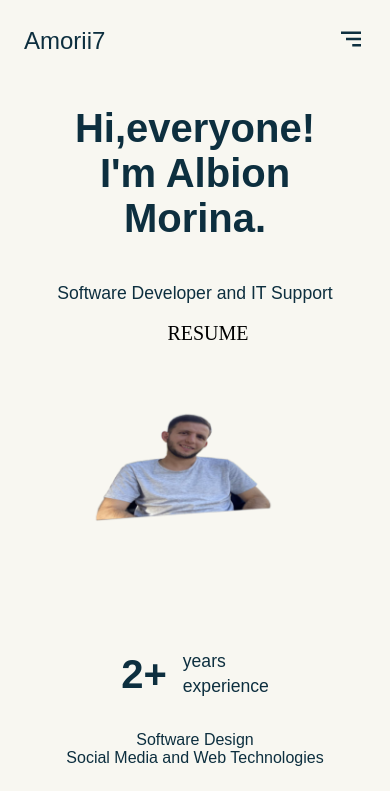
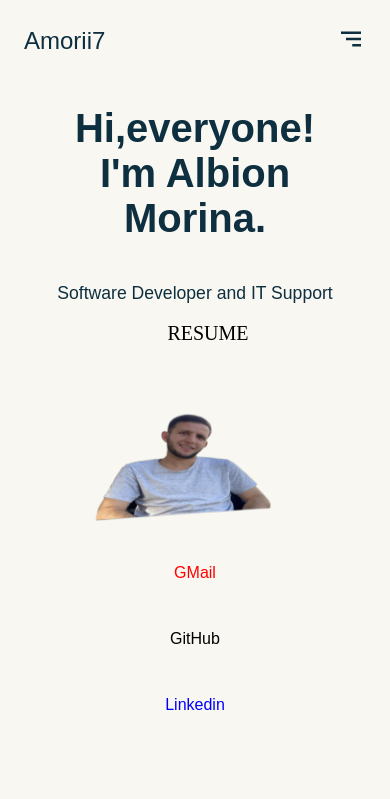
Before and after one commit to Albion007/personal_portfolio, a React (Vite) app: page / in a window 390 px wide. Shown: the top 799 px of the page. Built offline with nearby package versions, Linux system fonts and the light colour scheme; a web font is replaced by a local one.

Commit message:
changed gmail, linkedin and github icon to show on the phone

```diff
--- a/src/components/Hero/Hero.jsx
+++ b/src/components/Hero/Hero.jsx
@@ -2,7 +2,7 @@ import React from "react";
 import { fadeIn, slideIn, staggerContainer } from "../../utils/motion";
 import css from "./Hero.module.scss";
 import { motion } from "framer-motion";
-import resume from './CV ALBION MORINA.pdf';
+import resume from './Albion Morina CV.pdf';
 
 const Hero = () => {
   return (
@@ -19,7 +19,6 @@ const Hero = () => {
             Hi,everyone!
             <br />
             I'm Albion Morina.
-
           </motion.span>
           <motion.span className="secondaryText" variants={fadeIn("left", "tween", 0.4, 1)}>
             Software Developer and IT Support
@@ -35,8 +34,6 @@ const Hero = () => {
           <motion.img variants={slideIn("up", "tween", 0.5, 1.3)} src="./1.png" alt="" />
         </motion.div>
 
-        <motion.div
-          variants={fadeIn("up", "tween", 0.3, 1)}>
         <br></br>
         <a className={css.email} href="mailto:albionmorina44@gmail.com" target="_blank" rel="noopener noreferrer">
           GMail
@@ -47,9 +44,8 @@ const Hero = () => {
         </a>
         <br></br>
         <a className={css.linkedin} href="https://www.linkedin.com/in/albion-morina-aa3911212/" target="_blank" rel="noopener noreferrer">
-          LinkedIn
+          Linkedin
         </a>
-        </motion.div>
 
         <div className={css.lowerElements}>
           <motion.div variants={fadeIn("right", "tween", 0.3, 1)} className={css.experience}>
--- a/src/components/Hero/Hero.module.scss
+++ b/src/components/Hero/Hero.module.scss
@@ -95,9 +95,15 @@
                 }
 
         .email {
-            @media (max-width: $sm ) {
+            @media (max-width: $sm ),
+                (max-width: $md) {
                     position: relative;
-                display: none;
+                    left: 0;
+                    background-size: 20rem;
+                    display: flex;
+                    align-items: center;
+                    justify-content: center;
+                    background-position: bottom;
                 }
             position: absolute;
             top: 35%;
@@ -118,9 +124,15 @@
             }
 
         .linkedin {
-                @media (max-width: $sm ) {
+                @media (max-width: $sm ),
+                    (max-width: $md) {
                         position: relative;
-                    display: none;
+                        left: 0;
+                        background-size: 20rem;
+                        display: flex;
+                        align-items: center;
+                        justify-content: center;
+                        background-position: bottom;
                     }
             position: absolute;
             top: 46%;
@@ -141,9 +153,15 @@
                 }
 
         .github {
-            @media (max-width: $sm ) {
+            @media (max-width: $sm ),
+                (max-width: $md) {
                     position: relative;
-                display: none;
+                    left: 0;
+                    background-size: 20rem;
+                    display: flex;
+                    align-items: center;
+                    justify-content: center;
+                    background-position: bottom;
                 }
             position: absolute;
             top: 57%;
```
Also changed, not shown: 2 other files (tests, documents, lock files or other folders). Lines whose indentation alone changed are shown as unchanged.
